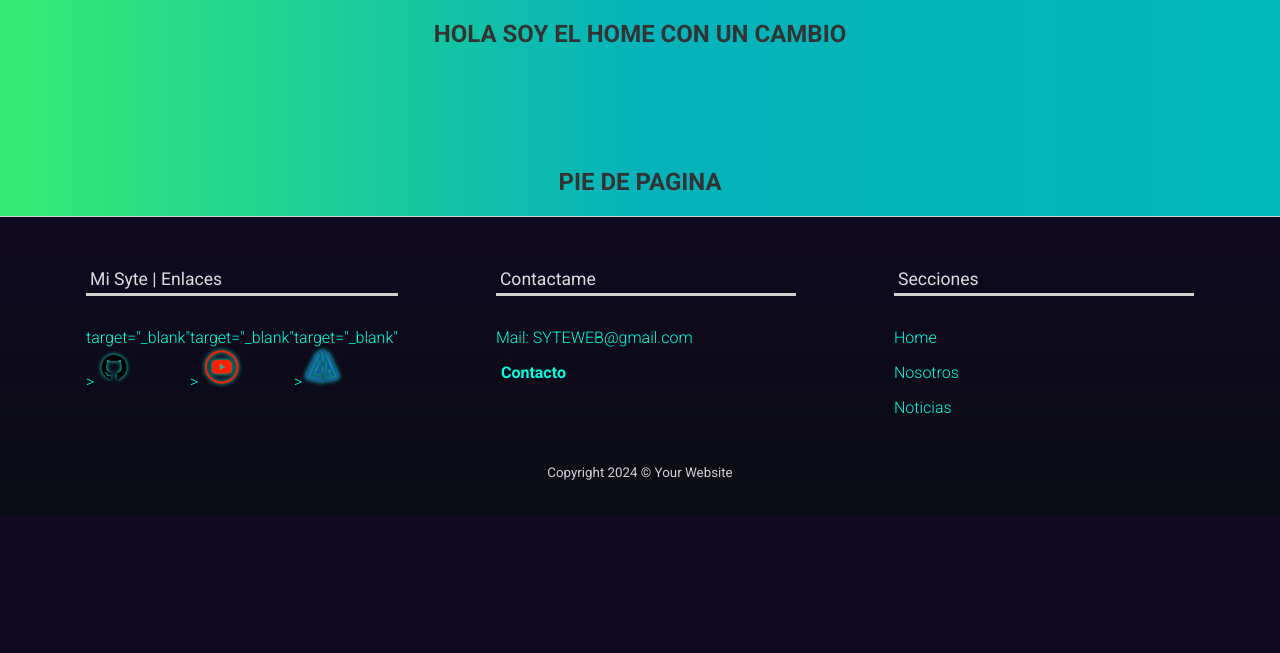
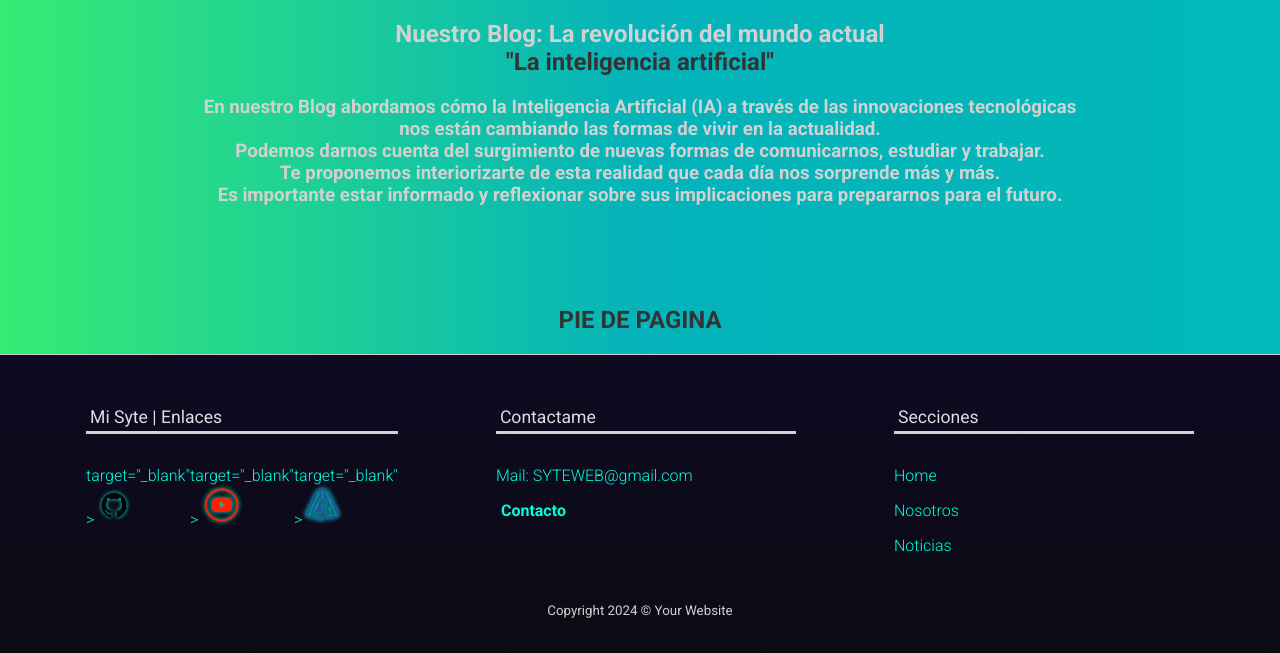
Before and after one commit to Csosafloriani/ProyectoFinal-G5, a Django app: page / in a window 1280 px wide. Shown: the part 80-733 px from the top of the page. Run offline with Django 3.2, Linux system fonts and the light colour scheme.

Commit message:
Se agrega contenido rama dev-NancyDebarbora a Nosotros y Home

```diff
--- a/templates/noticias/listar.html
+++ b/templates/noticias/listar.html
@@ -19,7 +19,7 @@
 	<br>
 
 
-	<h1>NOTICIAS</h1>
+	<h1>Noticias</h1>
 
 	<form method="GET">
 		<!-- Filtro por categoría -->
--- a/templates/t_home.html
+++ b/templates/t_home.html
@@ -5,12 +5,36 @@
 
 
 {% block contenido %}
-	<h2>HOLA SOY EL HOME CON UN CAMBIO</h2>
-
 	{% if request.user.is_authenticated %} <!--agregue request-->
 	<h4>
-		{{user.username | upper }}	, Bienvenido
+		Bienvenido {{user.username | upper }}
 	</h4>
 	{% endif %}
 
+	<main>
+		<section class="nosotros">
+			<div  class="presentación_blog">
+				<h1>Nuestro Blog: La revolución del mundo actual  </h1>
+					<h2>"La inteligencia artificial"</h2>
+					<h3>
+						<p>En nuestro Blog abordamos cómo la Inteligencia Artificial (IA) a través de las innovaciones
+							tecnológicas <br> nos están cambiando las formas de vivir en la actualidad.
+						</p>
+
+						<p>Podemos darnos cuenta  del surgimiento de nuevas formas
+							de comunicarnos, estudiar y trabajar.
+						</p>
+
+						<p>Te proponemos  interiorizarte de esta realidad
+						que cada día nos sorprende más y más.</p>
+
+						<p>Es importante estar informado y reflexionar
+						sobre sus implicaciones para prepararnos
+						para el futuro.</p>
+					</h3>
+
+			</div>
+		</section>
+	</main>
+
 {% endblock contenido %}
```
Also changed, not shown: templates/t_nosotros.html (+22 -1 lines), static/img/Home.png (added), static/img/IA_clases.jpg (added), static/img/Nosotros-op1.jpg (added), static/img/Nosotros-op2.jpg (added).
